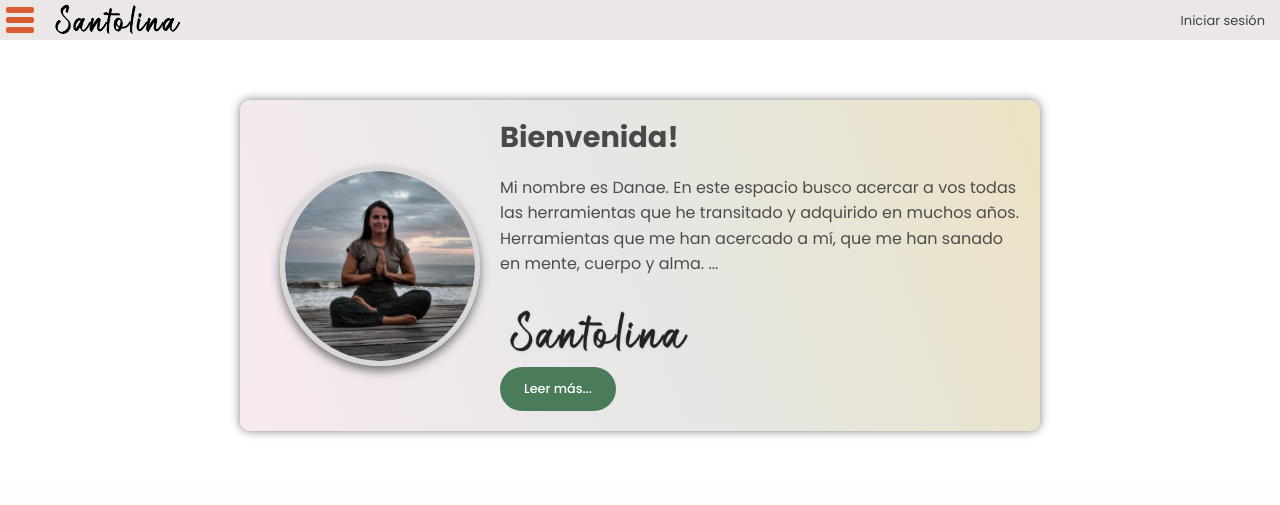
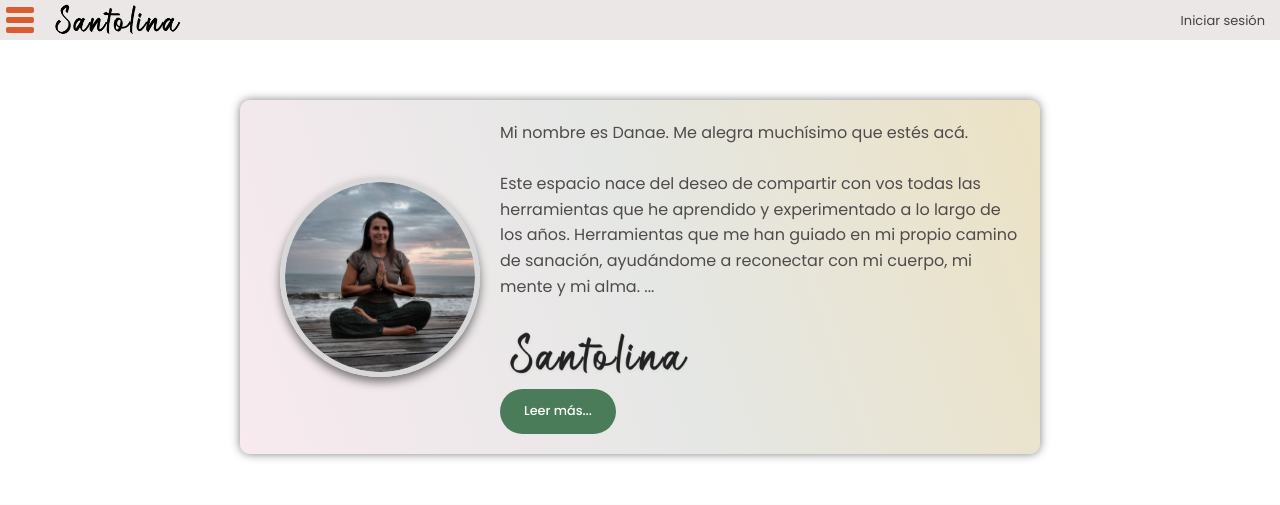
Before and after one commit to julianrdzf/santolina, a FastAPI app: page / in a window 1280 px wide. Shown: the top 505 px of the page. Run offline with FastAPI, Linux system fonts and the light colour scheme; parts of the project's set-up code (start-up, migrations or seed data) failed here and were passed over.

Commit message:
refactor presentation text

```diff
--- a/frontend/templates/index.html
+++ b/frontend/templates/index.html
@@ -18,18 +18,39 @@
             <div class="hero-content">
                 <img class="santolina-img" src="/static/img/foto_santolina.png" alt="Santolina">
                 <div class="hero-content-text">
-                    <h1 class="hero-title">Bienvenida!</h1>
+                    <!--<h1 class="hero-title">Bienvenida!</h1>-->
                     <p class="hero-subtitle">
-                        Mi nombre es Danae. En este espacio busco acercar a vos todas las herramientas que he transitado y adquirido en muchos años. Herramientas que me han acercado a mí, que me han sanado en mente, cuerpo y alma.
+                        Mi nombre es Danae. Me alegra muchísimo que estés acá.
+                        <br>
+                        <br>
+                        Este espacio nace del deseo de compartir con vos todas las herramientas que he
+                        aprendido y experimentado a lo largo de los años. Herramientas que me han guiado
+                        en mi propio camino de sanación, ayudándome a reconectar con mi cuerpo,
+                        mi mente y mi alma.
                         <span id="dots">...</span>
                         <span id="more" style="display:none;">
                             <br>
                             <br>
-                            Es mucho el camino recorrido y muchas veces no ha sido fácil. Lo importante es no dejar de intentarlo, disfrutar del proceso y ser amorosos con nosotros mismos. En este sitio vas a encontrar una diversidad de cursos y terapias de diferentes temas que, en un comienzo, te puede parecer que no tiene nada que ver, pero en la medida que te vayas acercando, te comparto como llegue hasta acá, como puedo unir todas estas temáticas y por momentos es sencillo responderlo: la sanación es contemplándonos como parte del todo tomando cada vez más contacto con nuestro interior y exterior, y dejar de mirar todo por separado.
-                            Espero que encuentres el camino que estás buscando y poder acompañarte en él.
+                            El camino no siempre fue fácil. Hubo momentos de duda, de pausa, de volver a
+                            empezar… Pero aprendí que lo importante es seguir intentándolo, disfrutar del
+                            proceso y, sobre todo, tratarnos con amor y paciencia.
+                            <br>
+                            <br>
+                            En esta página vas a encontrar una variedad de propuestas que incluyen
+                            alimentación consciente, clases de yoga, terapias y cosmética natural.
+                            Puede que, al principio, parezcan caminos distintos, pero todo se une cuando
+                            empezamos a vernos como un todo. La sanación es integral. Es volver a mirarnos
+                            con profundidad, conectarnos con lo que somos y también con lo que nos rodea.
+                            <br>
+                            <br>
+                            Espero que las propuestas resuenen con vos, que te inspire, que te acerque
+                            a ese bienestar que estás buscando y poder acompañarte en el proceso.
+                            <br>
+                            <br>
                             Gracias por estar acá.
-                            Con mucho cariño.
-                            Danae
+                            Con mucho cariño,<br>
+                            <br>
+                            <strong>Danae</strong>
                         </span>
                     </p>
                     <div class="hero-firma">
@@ -38,11 +59,6 @@
                     <a href="#" id="readMoreBtn" class="btn btn-secondary" style="font-size:0.9rem;">Leer más...</a>
                 </div>
             </div>
-            <!--<div class="hero-image">
-                <div class="hero-placeholder">
-                    <i class="fas fa-leaf"></i>
-                </div>
-            </div>-->
         </div>
     </section>
 
```
